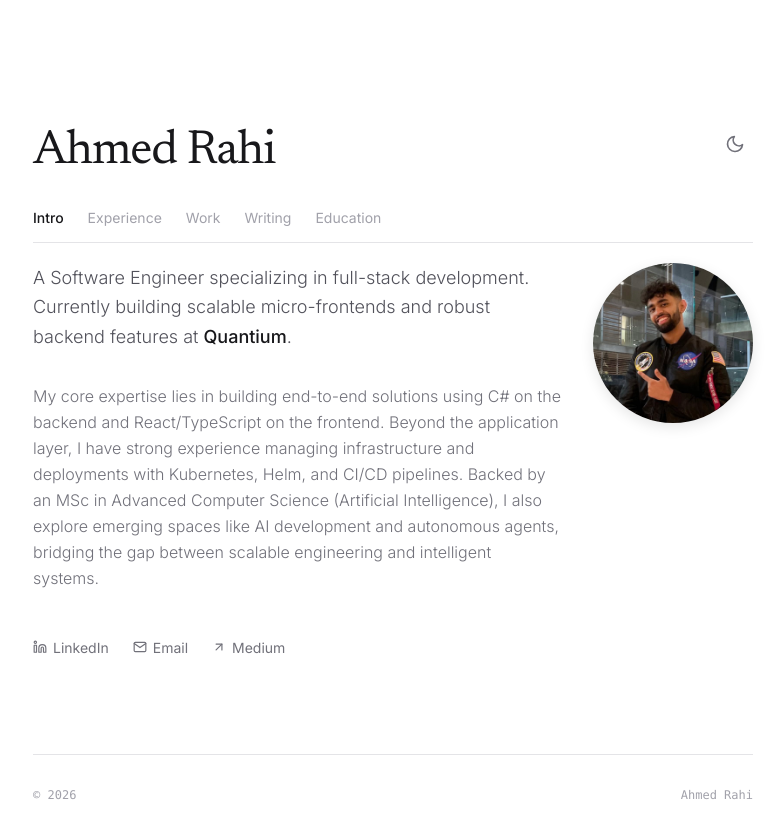
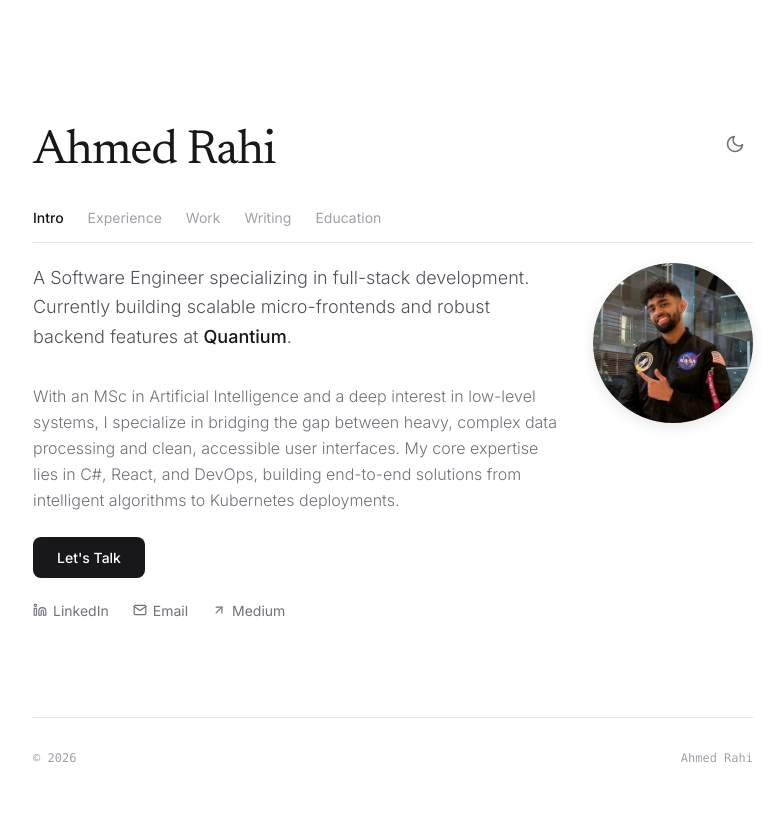
Before and after one commit to Arahi20/portfolio, a React (Vite) app: page / in a window 1280 px wide. Shown: the top 838 px of the page, without its empty margins (247-1031 px from the left). Built offline with nearby package versions, Linux system fonts and the light colour scheme.

Commit message:
feat(info) : adding a letstalk button

```diff
--- /dev/null
+++ b/src/components/CtaButton.module.css
@@ -0,0 +1,23 @@
+.ctaButton {
+  display: inline-flex;
+  align-items: center;
+  justify-content: center;
+  background-color: var(--text-primary);
+  color: var(--bg);
+  padding: 0.75rem 1.5rem;
+  border-radius: 0.5rem;
+  font-weight: 500;
+  font-size: 0.875rem;
+  transition: all 0.2s ease;
+  width: fit-content;
+  text-decoration: none;
+}
+
+.ctaButton:hover {
+  opacity: 0.9;
+  transform: translateY(-1px);
+}
+
+.ctaButton:active {
+  transform: translateY(1px);
+}
--- /dev/null
+++ b/src/components/CtaButton.tsx
@@ -0,0 +1,14 @@
+import styles from './CtaButton.module.css';
+
+interface CtaButtonProps {
+  href: string;
+  children: React.ReactNode;
+}
+
+export default function CtaButton({ href, children }: CtaButtonProps) {
+  return (
+    <a href={href} className={styles.ctaButton}>
+      {children}
+    </a>
+  );
+}
--- a/src/components/tabs/IntroTab.module.css
+++ b/src/components/tabs/IntroTab.module.css
@@ -32,7 +32,7 @@
   color: var(--text-tertiary);
   max-width: 36rem;
   font-weight: 300;
-  margin-bottom: 3rem;
+  margin-bottom: 0;
 }
 @media (min-width: 768px) {
   .paragraphSmall {
@@ -43,6 +43,13 @@
 .highlight {
   color: var(--text-primary);
   font-weight: 500;
+}
+
+.actionContainer {
+  display: flex;
+  flex-direction: column;
+  gap: 1.5rem;
+  margin-top: 1.5rem;
 }
 
 .linksContainer {
--- a/src/components/tabs/IntroTab.tsx
+++ b/src/components/tabs/IntroTab.tsx
@@ -2,6 +2,7 @@ import { FiArrowUpRight, FiLinkedin, FiMail } from 'react-icons/fi';
 import styles from './IntroTab.module.css';
 import { INTRO_DATA } from '../../data/intro';
 import ProfilePicture from '../ProfilePicture';
+import CtaButton from '../CtaButton';
 
 export default function IntroTab() {
   return (
@@ -13,6 +14,8 @@ export default function IntroTab() {
         </p>
         <p className={styles.paragraphSmall}>{INTRO_DATA.paragraph2}</p>
 
+        <div className={styles.actionContainer}>
+          <CtaButton href="mailto:Ahmed_Rahi@icloud.com">Let's Talk</CtaButton>
           <div className={styles.linksContainer}>
             {INTRO_DATA.links.map((link) => (
               <a
@@ -31,5 +34,6 @@ export default function IntroTab() {
           </div>
         </div>
       </div>
+    </div>
   );
 }
--- a/src/data/intro.ts
+++ b/src/data/intro.ts
@@ -3,7 +3,7 @@ export const INTRO_DATA = {
     'A Software Engineer specializing in full-stack development. Currently building scalable micro-frontends and robust backend features at',
   highlight: 'Quantium',
   paragraph2:
-    'My core expertise lies in building end-to-end solutions using C# on the backend and React/TypeScript on the frontend. Beyond the application layer, I have strong experience managing infrastructure and deployments with Kubernetes, Helm, and CI/CD pipelines. Backed by an MSc in Advanced Computer Science (Artificial Intelligence), I also explore emerging spaces like AI development and autonomous agents, bridging the gap between scalable engineering and intelligent systems.',
+    'With an MSc in Artificial Intelligence and a deep interest in low-level systems, I specialize in bridging the gap between heavy, complex data processing and clean, accessible user interfaces. My core expertise lies in C#, React, and DevOps, building end-to-end solutions from intelligent algorithms to Kubernetes deployments.',
   links: [
     {
       label: 'LinkedIn',
```
Also changed, not shown: 1 other file (tests, documents, lock files or other folders). Lines whose indentation alone changed are shown as unchanged.
